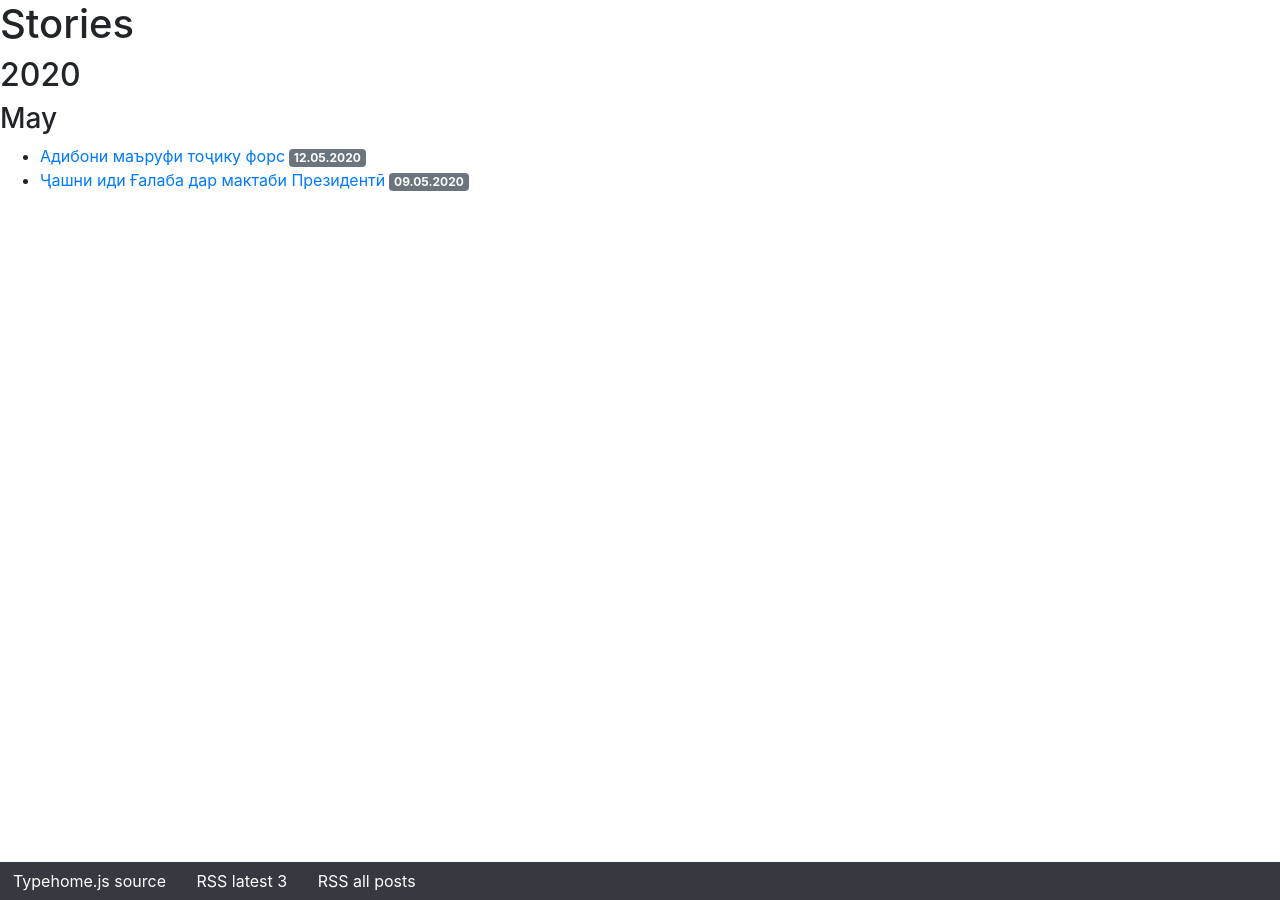
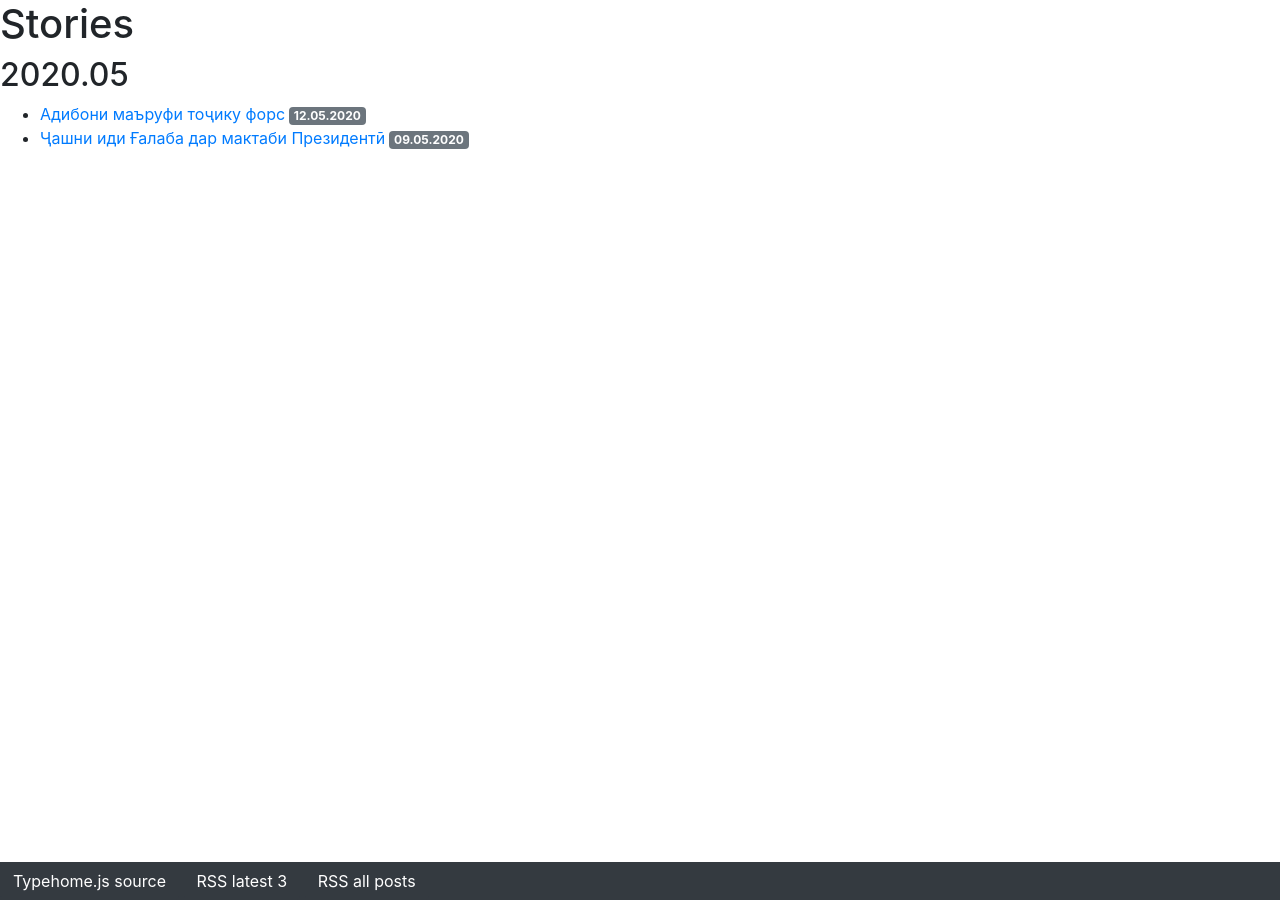
Before and after one commit to nobodymr/stories_feed, a Jekyll site: the page built from index.md, in a window 1280 px wide. Built offline with Jekyll 4.4.1, drawn with Linux system fonts in a browser that asks for light colours.

Commit message:
Update index.md

```diff
--- a/index.md
+++ b/index.md
@@ -4,33 +4,13 @@ title: Stories
 ---
 {% include head.html %}
 
-{% for post in site.posts  %}
-  {% capture this_year %}{{ post.date | date: "%Y" }}{% endcapture %}
-  {% capture this_month %}{{ post.date | date: "%B" }}{% endcapture %}
-  {% capture next_year %}{{ post.previous.date | date: "%Y" }}{% endcapture %}
-  {% capture next_month %}{{ post.previous.date | date: "%B" }}{% endcapture %}
-  {% if forloop.first %}
-  <h2 id="{{ this_year }}-ref">{{this_year}}</h2>
-  <h3 id="{{ this_year }}-{{ this_month }}-ref">{{ this_month }}</h3>
-  <ul>
+{% for post in site.posts  %}{% capture this_year %}{{ post.date | date: "%Y" }}{% endcapture %}{% capture this_month %}{{ post.date | date: "%m" }}{% endcapture %}{% capture next_year %}{{ post.previous.date | date: "%Y" }}{% endcapture %}{% capture next_month %}{{ post.previous.date | date: "%m" }}{% endcapture %}
+  {% if forloop.first %}<h2 id="{{ this_year }}-{{ this_month }}-ref">{{ this_year }}.{{ this_month }}</h2><ul>{% endif %}
+  <li><a rel="noopener noreferrer nofollow" target="_blank" href="https://server.makestories.io/preview/{{ post.storyid }}/">{{ post.title }}<span class="badge badge-secondary ml-1">{{ post.date | date: "%d.%m.%Y" }}</span></a></li>
+  {% if forloop.last %}</ul>{% else %}
+  {% if this_year != next_year %}</ul><h2 id="{{ next_year }}-{{ next_month }}-ref">{{ next_year }}.{{ next_month }}</h2><ul>{% else %}
+  {% if this_month != next_month %}</ul><h2 id="{{ this_year }}-{{ next_month }}-ref">{{ this_year }}.{{ next_month }}</h2><ul>{% endif %}{% endif %}
   {% endif %}
-  <li><a rel="noopener noreferrer nofollow" target="_blank" href="https://server.makestories.io/preview/{{ post.storyid }}/">{{ post.title }}<span class="badge badge-secondary ml-1">{{ post.date | date: "%d.%m.%Y" }}</span></a></li>
-  {% if forloop.last %}
-  </ul>
-  {% else %}
-  {% if this_year != next_year %}
-  </ul>
-  <h2 id="{{ next_year }}-ref">{{next_year}}</h2>
-  <h3 id="{{ next_year }}-{{ next_month }}-ref">{{ next_month }}</h3>
-  <ul>
-  {% else %}
-  {% if this_month != next_month %}
-  </ul>
-  <h3 id="{{ this_year }}-{{ next_month }}-ref">{{ next_month }}</h3>
-  <ul>
-  {% endif %}
-  {% endif %}
-{% endif %}
 {% endfor %}
 
 <div class="fixed-bottom bg-dark text-white">
```
